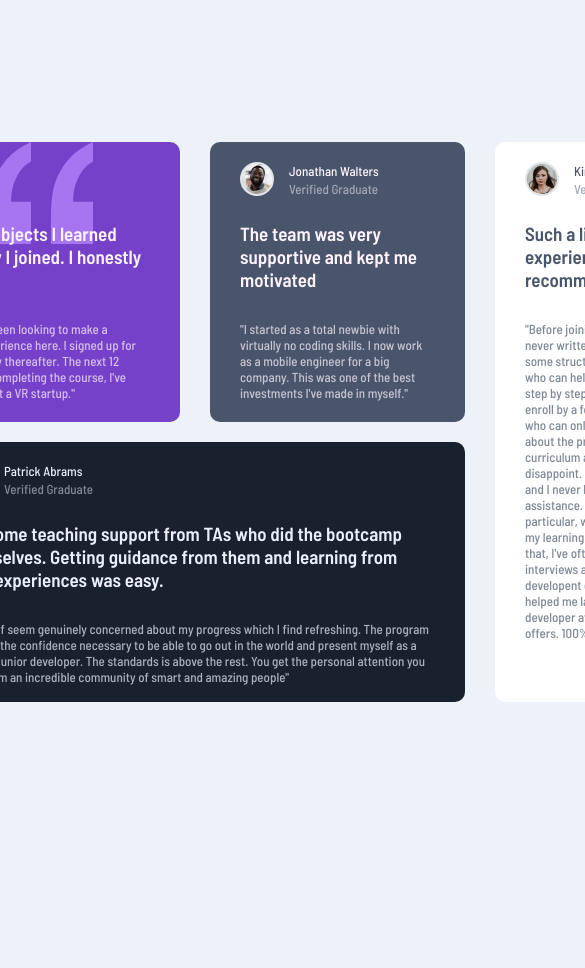
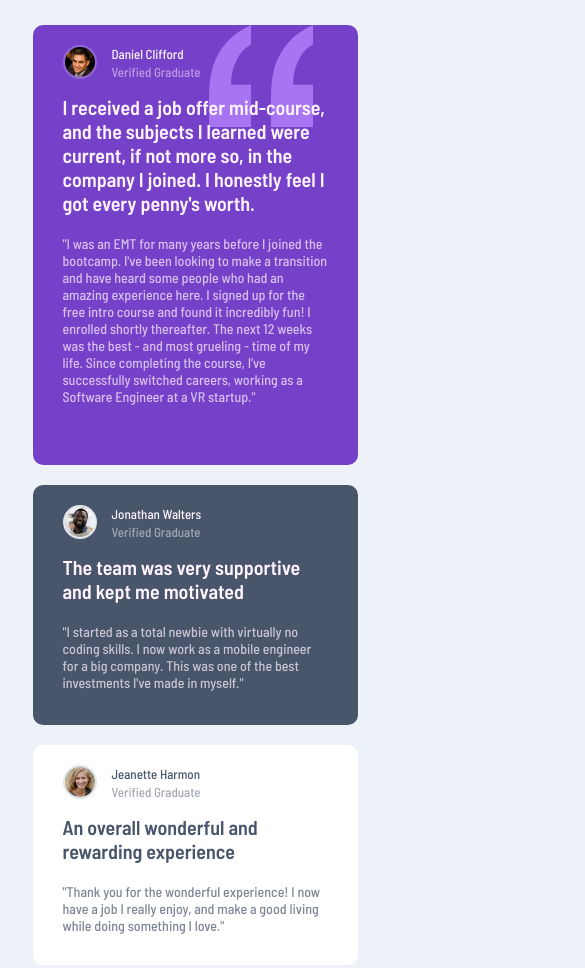
Before and after one commit to danielopq/testimonials, a plain HTML site: page index.html in a window 390 px wide. Shown: the top 968 px of the page, 585 px wide, since content can reach past the window. Before the commit the page ends 844 px from the top, so only its background shows below. Drawn offline with Linux system fonts and the light colour scheme.

Commit message:
mobile version done

```diff
--- a/css/stylesheet.css
+++ b/css/stylesheet.css
@@ -144,3 +144,25 @@ body{
 	font-size: 13px;
 	opacity: 0.7;
 }
+
+@media screen and (max-width: 480px) {
+	body{
+		height: 100%;
+		margin: 25px auto 25px auto;
+	}
+	#grid-container{
+		grid-template-rows: 440px 240px 220px 380px 440px;
+		grid-template-columns: 325px;
+		grid-template-areas: "test1""test2""test4""test5""test3";
+	}
+
+	.testimonial-title{
+		margin-top: 20px;
+		font-size: 20px;
+	}
+
+	.testimonial-comment{
+		margin-top: 20px;
+		font-size: 14px;
+	}
+}
--- a/index.html
+++ b/index.html
@@ -2,6 +2,7 @@
 <html>
 <head>
 <meta charset="utf-8">
+	<meta name="viewport" content="width=device-width, initial-scale=1.0">
 	<link rel="stylesheet" href="css/stylesheet.css">
 	<link rel="preconnect" href="https://fonts.googleapis.com">
 	<link rel="preconnect" href="https://fonts.gstatic.com" crossorigin>
@@ -82,7 +83,7 @@
 				Awesome teaching support from TAs who did the bootcamp themselves. Getting guidance from them and learning from their experiences was easy.
 			</div>
 			<div class="testimonial-comment">
-				"The staff seem genuinely concerned about my progress which I find refreshing. The program gave me the confidence necessary to be able to go out in the world and present myself as a capable junior developer. The standards is above the rest. You get the personal attention you need from an incredible community of smart and amazing people"
+				"The staff seem genuinely concerned about my progress which I find refreshing. The program gave me the confidence necessary to be able to go out in the world and present myself as a capable junior developer. The standards is above the rest. You get the personal attention you need from an incredible community of smart and amazing people."
 			</div>
 		</div>
 	</div>
```
